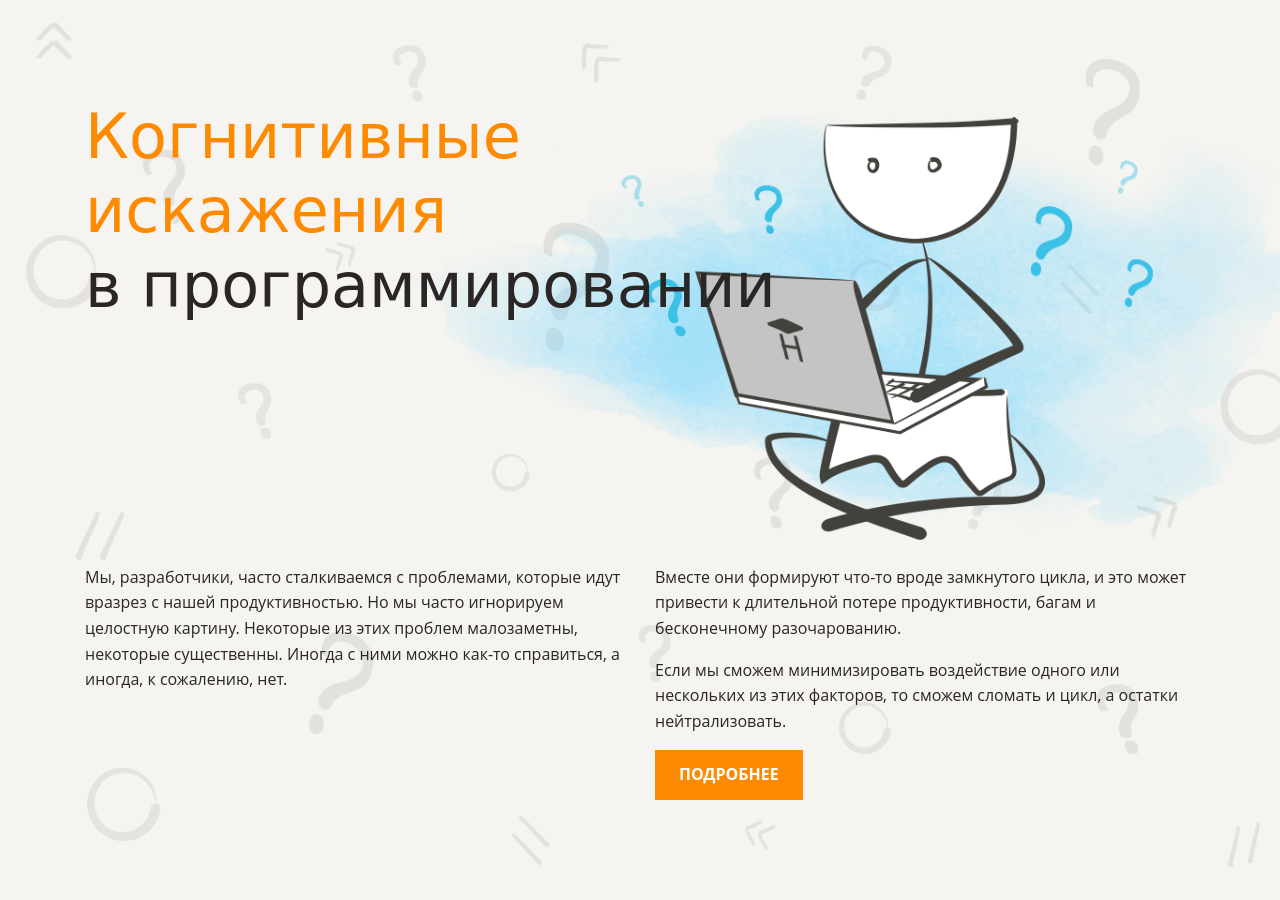
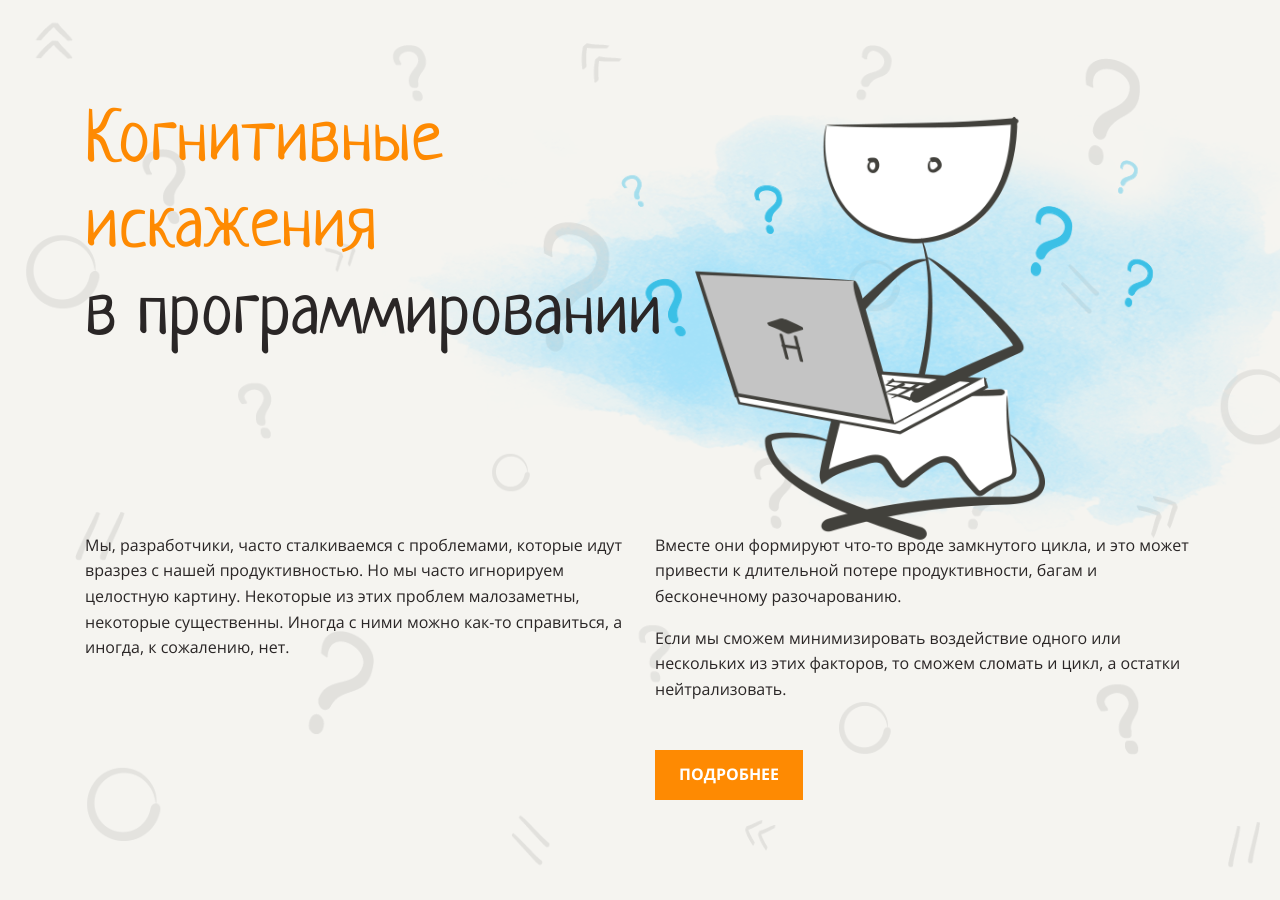
Before and after one commit to princess-cosmos/layout-designer-project-58, a website: page src/index.html in a window 1280 px wide. Shown: the top 900 px of the page. Drawn offline with Linux system fonts and the light colour scheme.

Commit message:
modified src/styles/style.css

```diff
--- a/src/styles/style.css
+++ b/src/styles/style.css
@@ -11,7 +11,22 @@
   --blue: #1085c5;
 }
 
-@import url('https://fonts.googleapis.com/css2?family=Neucha&family=Open+Sans:wght@300;400;700&display=swap');
+@font-face {
+  font-family: "Neucha";
+  src: url("./fonts/Neucha-Regular.ttf");
+}
+
+@font-face {
+  font-family: "Open Sans";
+  font-weight: 400;
+  src: url(./fonts/OpenSans-Regular.ttf);
+}
+
+@font-face {
+  font-family: "Open Sans";
+  font-weight: 700;
+  src: url(./fonts/OpenSans-Bold.ttf);
+}
 
 html {
   font-family: 'Open Sans', sans-serif;
@@ -40,6 +55,21 @@
 
   font-weight: inherit;
 }
+
+h1 {
+  font-size: 72px;
+}
+
+h2 {
+  font-size: 60px;
+}
+
+h3 {
+  font-size: 34px;
+}
+
+
+/*HEADER */
 
 .bg-image {
   position: relative;
@@ -72,18 +102,7 @@
   line-height: 1.2em;
 }
 
-h1 {
-  color: #fe8a02;
-  font-size: 62px;
-}
 
-h2 {
-  font-size: 60px;
-}
-
-h3 {
-  font-size: 34px;
-}
 
 .main-image {
   height: 525px;
@@ -109,6 +128,7 @@
 .row {
 display: flex;
 justify-content: space-between;
+
 }
 
 .count {
@@ -128,6 +148,7 @@
   background-color: var(--main);
 
   cursor: pointer;
+  margin-top: 32px;
 }
 
 a {
@@ -142,6 +163,7 @@
 
 .width-50 {
   flex-basis: 50%;
+  width: 540px;
 }
 
 .bg-light {
```
